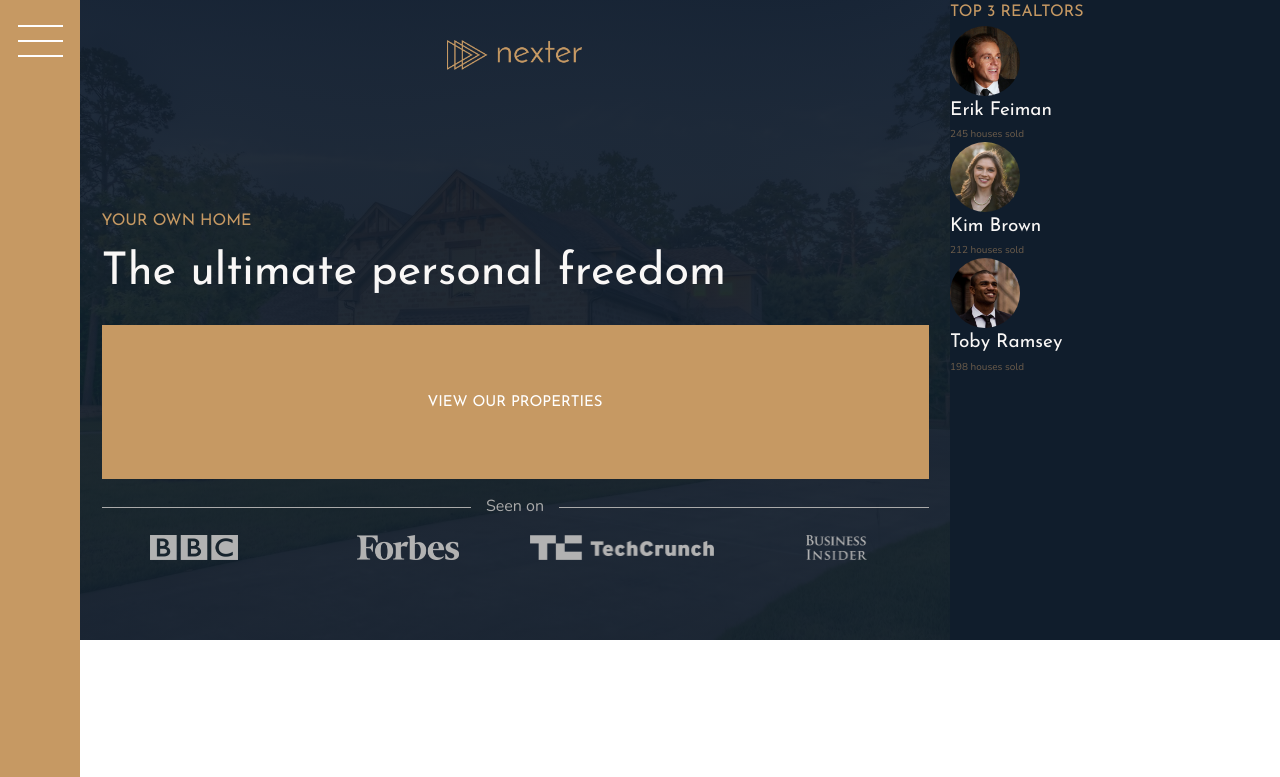
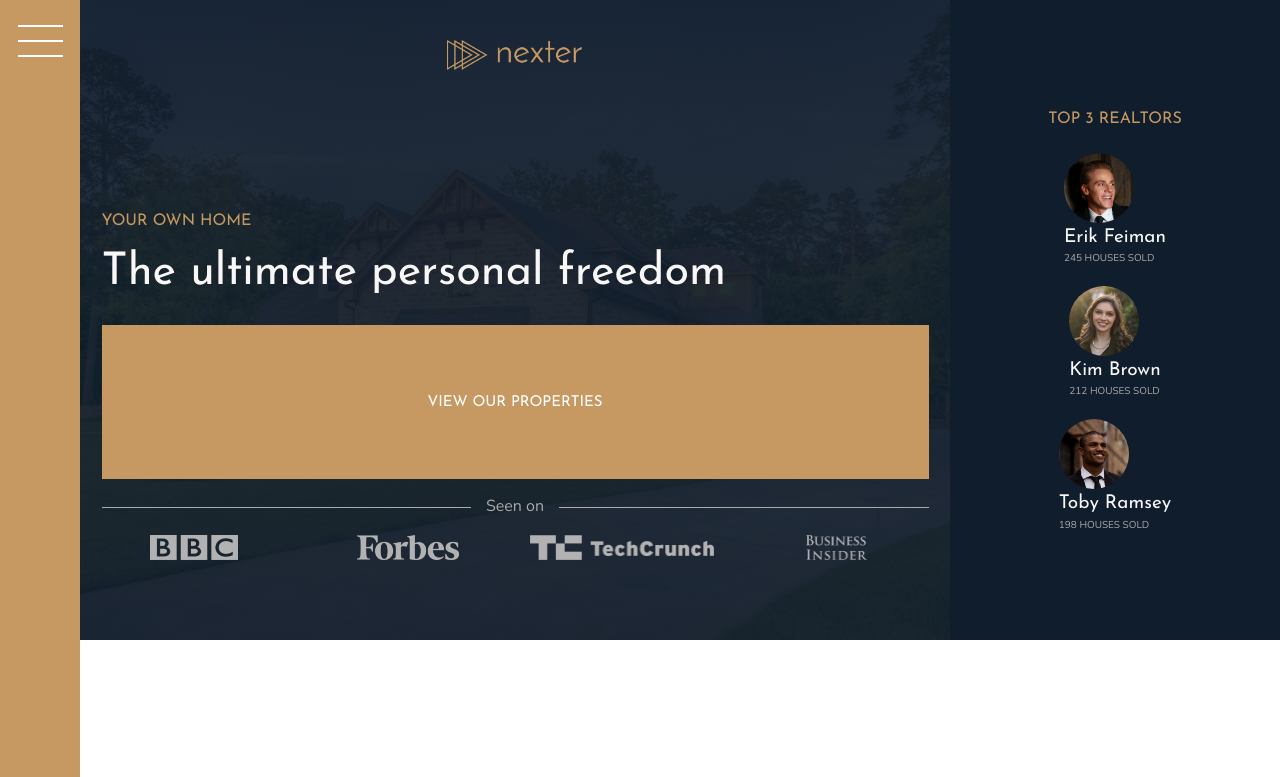
Before and after one commit to simozan/Nexter, a website: page index.html in a window 1280 px wide. Shown: the top 777 px of the page. Drawn offline with nearby package versions, Linux system fonts and the light colour scheme.

Commit message:
update realtors

```diff
--- a/sass/_realtors.scss
+++ b/sass/_realtors.scss
@@ -1,9 +1,19 @@
 .realtors {
   background-color: $color-secondary;
   grid-column: col-start 7 / full-end;
+  padding: 3rem;
+  display: grid;
+  align-content: center;
+  justify-content: center;
+  justify-items: center;
+  grid-row-gap: 2rem;
+
   &__list {
     display: grid;
-    grid-template-columns: min-content;
+    grid-template-columns: min-content max-content;
+    grid-column-gap: 2rem;
+    grid-row-gap: 5vh;
+    align-items: center;
   }
   &__img {
     width: 7rem;
@@ -11,5 +21,8 @@
     display: block;
   }
   &__sold {
+    text-transform: uppercase;
+    color: $color-grey-light-2;
+    margin-top: -3px;
   }
 }
```
Also changed, not shown: css/style.css, 1 other file.
